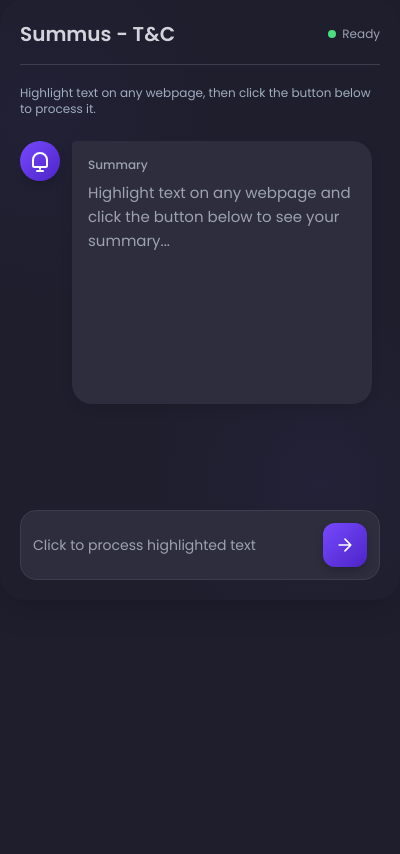
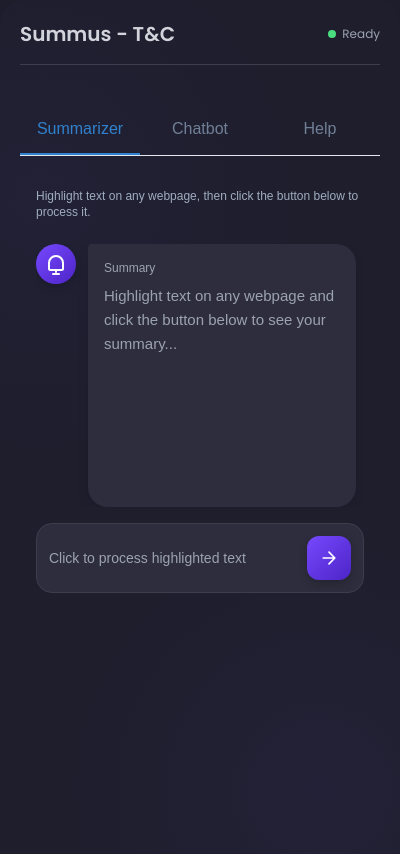
Before and after one commit to m76domi98/AI_AGENT, a browser extension: page popup.html in a window 400 px wide. Drawn offline with nearby package versions, Linux system fonts and the light colour scheme.

Commit message:
Added Tab Navigation Functionality
there is an issue with the sidebar content not extending to fit the entire height of the extension

```diff
--- a/popup.html
+++ b/popup.html
@@ -7,20 +7,28 @@
   <link href="https://cdnjs.cloudflare.com/ajax/libs/tailwindcss/2.2.19/tailwind.min.css" rel="stylesheet">
   <link href="https://fonts.googleapis.com/css2?family=Poppins:wght@300;400;500;600;700&display=swap" rel="stylesheet">
   <style>
-    body {
+     * {
+            margin: 0;
+            padding: 0;
+            box-sizing: border-box;
+        }
+    html, body {
+      display: flex;
       font-family: 'Poppins', sans-serif;
-      width: 400px;
-      height: 600px;
+      width: 100%;
+      min-height: 100vh;
       overflow: hidden;
       background: #1e1e2d;
     }
     .container {
+      flex-grow: 1;
       background-color: #1e1e2d;
       background-image:
         radial-gradient(circle at 10% 20%, rgba(100, 78, 210, 0.05) 0%, transparent 30%),
         radial-gradient(circle at 80% 80%, rgba(120, 94, 240, 0.05) 0%, transparent 30%);
       border-radius: 24px;
       box-shadow: 0 10px 30px rgba(0, 0, 0, 0.15);
+      min-height: 100vh;
     }
     .chat-bubble {
       background-color: #2d2d3d;
@@ -84,10 +92,82 @@
     .instructions {
       color: #a0aec0;
     }
+     /* Hide radio buttons */
+     .tab-input {
+            display: none;
+        }
+
+        /* Style the tab container */
+        .tab-container {
+            width: 100%;
+            min-height: 100vh;
+            margin: 20px auto;
+            font-family: Arial, sans-serif;
+            padding-top:0px;
+        }
+
+        /* Style the tab navigation */
+        .tab-nav {
+          display: flex;
+            width: 100%;
+            border-bottom: 1px solid #e2e8f0;
+            list-style: none;
+            /* Fixed height for the nav bar */
+            min-height: 48px;
+        }
+        .tab-nav li {
+            flex: 1;
+            text-align: center;
+        }
+
+        /* Style the tab labels */
+        .tab-label {
+          display: block;
+            width: 100%;
+            height: 100%;
+            padding: 0.75rem 0.5rem;
+            cursor: pointer;
+            color: #718096;
+            border-bottom: 2px solid transparent;
+            transition: all 0.3s;
+            margin-right: 0.5rem;
+        }
+
+        .tab-label:hover {
+            color: #4a5568;
+            border-color: #cbd5e0;
+        }
+
+        .tab-content-container {
+            flex: 1;
+            overflow: auto; /* Allow scrolling if content is too tall */
+            position: relative;
+        }
+
+        /* Style the tab content */
+        .tab-content {
+            display: none;
+            padding: 1rem;
+        }
+
+        /* Show active tab content based on checked radio button */
+        #tab1:checked ~ .tab-nav .tab1-label,
+        #tab2:checked ~ .tab-nav .tab2-label,
+        #tab3:checked ~ .tab-nav .tab3-label {
+            color: #3182ce;
+            border-color: #3182ce;
+        }
+
+        #tab1:checked ~ .tab-content-container .tab1-content,
+        #tab2:checked ~ .tab-content-container .tab2-content,
+        #tab3:checked ~ .tab-content-container .tab3-content {
+            display: block;
+        }
   </style>
 </head>
 <body>
   <div class="container w-full h-full flex flex-col p-5 relative">
+
     <!-- Top Bar -->
     <div class="header flex items-center justify-between pb-4 mb-5">
       <div class="text-xl font-semibold text-gray-300">Summus - T&C</div>
@@ -97,8 +177,40 @@
       </div>
     </div>
 
+<div class="tab-container">
+  <!-- Hidden radio buttons for tab state -->
+  <input type="radio" name="tabs" id="tab1" class="tab-input" checked>
+  <input type="radio" name="tabs" id="tab2" class="tab-input">
+  <input type="radio" name="tabs" id="tab3" class="tab-input">
+
+  <!-- Tab Navigation -->
+  <ul class="tab-nav">
+      <li>
+          <label for="tab1" class="tab-label tab1-label">Summarizer</label>
+      </li>
+      <li>
+          <label for="tab2" class="tab-label tab2-label">Chatbot</label>
+      </li>
+      <li>
+          <label for="tab3" class="tab-label tab3-label">Help</label>
+      </li>
+  </ul>
+
+  <!-- Tab Content -->
+  <div class="tab-content-container">
+
+      <div class="tab-content tab2-content mb-6 text-xs instructions pt-4">
+          <h2>Dashboard Content</h2>
+          <p>This is the content for the Dashboard tab.</p>
+      </div>
+      <div class="tab-content tab3-content mb-6 text-xs instructions pt-4">
+          <h2>Messages Content</h2>
+          <p>This is the content for the Messages tab.</p>
+      </div>
+      <div class="tab-content tab1-content">
+
     <!-- Instructions -->
-    <div class="mb-6 text-xs instructions">
+    <div class="mb-6 text-xs instructions pt-4">
       <p>Highlight text on any webpage, then click the button below to process it.</p>
     </div>
 
@@ -130,6 +242,9 @@
       </button>
     </div>
   </div>
+  </div>
+  </div>
+  </div>
 
   <script src="popup.js"></script>
 </body>
```
Also changed, not shown: popup.js (line endings or trailing spaces).
